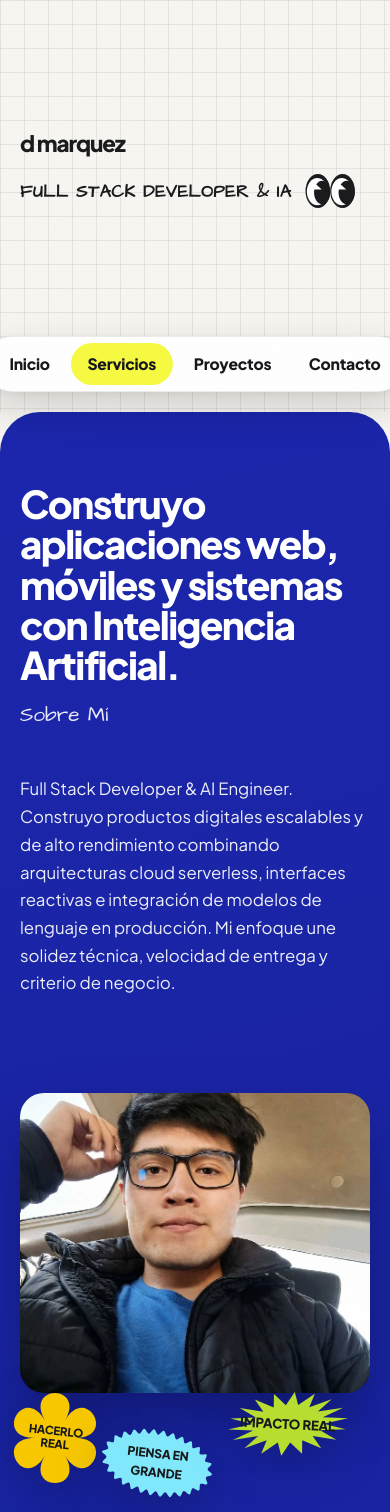
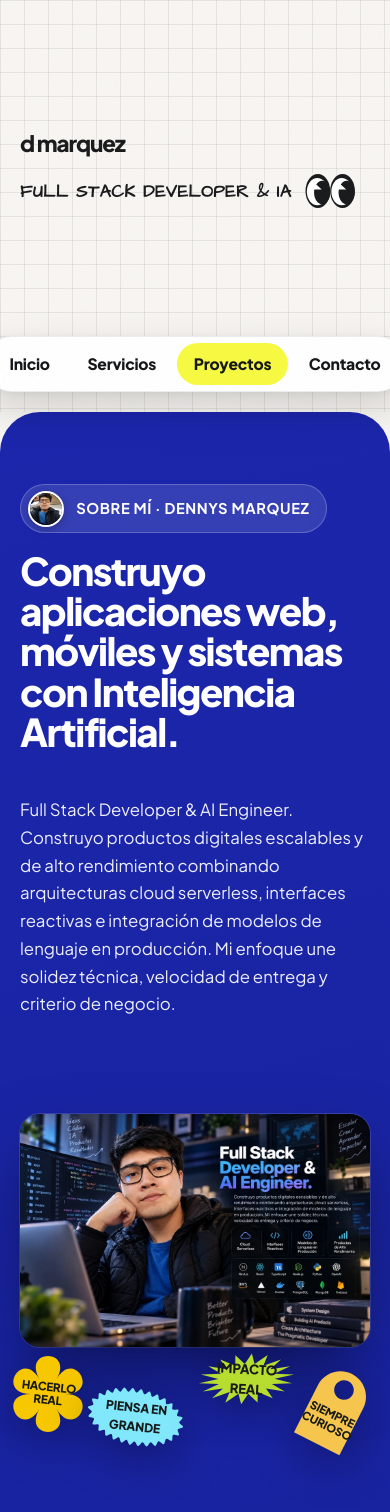
Before and after one commit to dennys3mf/dennys3mf.github.io, a Next.js app: page / in a window 390 px wide. Shown: the part 432-1944 px from the top of the page. Built offline with nearby package versions, Linux system fonts and the light colour scheme; a web font is replaced by a local one.

Commit message:
feat(about): incorporar fotografia de ingenieria Full Stack & AI con workstation en la seccion Sobre Mi

```diff
--- a/src/app/page.module.css
+++ b/src/app/page.module.css
@@ -1424,6 +1424,38 @@
   gap: 0.85rem;
 }
 
+.aboutEyebrowRow {
+  display: inline-flex;
+  align-items: center;
+  gap: 0.75rem;
+  background: rgba(255, 255, 255, 0.12);
+  border: 1px solid rgba(255, 255, 255, 0.22);
+  padding: 0.35rem 1rem 0.35rem 0.45rem;
+  border-radius: 9999px;
+  backdrop-filter: blur(8px);
+  width: fit-content;
+  margin-bottom: 0.25rem;
+}
+
+.aboutAvatarSmall {
+  width: 36px;
+  height: 36px;
+  border-radius: 50%;
+  overflow: hidden;
+  border: 2px solid #ffffff;
+  flex-shrink: 0;
+  box-shadow: 0 2px 8px rgba(0, 0, 0, 0.25);
+  background-color: #1a2266;
+}
+
+.aboutAvatarSmall img {
+  width: 100%;
+  height: 100%;
+  object-fit: cover;
+  object-position: center 20%;
+  display: block;
+}
+
 .aboutModdoHeading {
   font-family: var(--font-heading);
   font-size: clamp(2.4rem, 5.2vw, 4.4rem);
@@ -1435,9 +1467,12 @@
 }
 
 .aboutModdoEyebrow {
-  font-family: var(--font-accent);
-  font-size: clamp(1.3rem, 2.2vw, 1.8rem);
-  color: rgba(255, 255, 255, 0.9);
+  font-family: var(--font-heading);
+  font-size: 0.92rem;
+  font-weight: 700;
+  color: #ffffff;
+  letter-spacing: 0.04em;
+  text-transform: uppercase;
   margin: 0;
 }
 
@@ -1460,32 +1495,32 @@
 
 .aboutMainImgCard {
   width: 100%;
-  height: clamp(340px, 42vw, 560px);
-  border-radius: 36px;
+  aspect-ratio: 1024 / 682;
+  border-radius: 32px;
   overflow: hidden;
-  box-shadow: 0 24px 60px -10px rgba(0, 0, 0, 0.35);
-  position: relative;
-  background-color: #1a2266;
+  box-shadow: 0 28px 70px -15px rgba(0, 0, 0, 0.55), 0 0 0 1px rgba(255, 255, 255, 0.14);
+  position: relative;
+  background-color: #0c1222;
 }
 
 .aboutMainImgCard img {
   width: 100%;
   height: 100%;
   object-fit: cover;
-  object-position: center 20%;
+  object-position: center center;
   display: block;
 }
 
 /* Badges positioned around photo */
 .badgePosMove {
   position: absolute;
-  top: 18%;
+  top: 15%;
   left: -48px;
   width: clamp(105px, 11vw, 145px);
   height: clamp(105px, 11vw, 145px);
   z-index: 10;
   cursor: grab;
-  filter: drop-shadow(0 10px 24px rgba(0, 0, 0, 0.25));
+  filter: drop-shadow(0 10px 24px rgba(0, 0, 0, 0.35));
   transition: transform 0.25s ease;
 }
 
@@ -1496,12 +1531,12 @@
 .badgePosBold {
   position: absolute;
   bottom: 8%;
-  left: -32px;
+  left: -36px;
   width: clamp(120px, 13vw, 175px);
   height: clamp(75px, 8vw, 105px);
   z-index: 10;
   cursor: grab;
-  filter: drop-shadow(0 10px 24px rgba(0, 0, 0, 0.25));
+  filter: drop-shadow(0 10px 24px rgba(0, 0, 0, 0.35));
   transition: transform 0.25s ease;
 }
 
@@ -1511,13 +1546,13 @@
 
 .badgePosNoise {
   position: absolute;
-  top: -36px;
-  right: 20px;
+  top: -42px;
+  right: -36px;
   width: clamp(140px, 15vw, 210px);
   height: clamp(80px, 9vw, 120px);
   z-index: 10;
   cursor: grab;
-  filter: drop-shadow(0 10px 24px rgba(0, 0, 0, 0.25));
+  filter: drop-shadow(0 10px 24px rgba(0, 0, 0, 0.35));
   transition: transform 0.25s ease;
 }
 
@@ -1527,13 +1562,13 @@
 
 .badgePosCurious {
   position: absolute;
-  bottom: -32px;
-  right: -24px;
+  bottom: -36px;
+  right: -32px;
   width: clamp(95px, 10vw, 135px);
   height: clamp(110px, 12vw, 155px);
   z-index: 10;
   cursor: grab;
-  filter: drop-shadow(0 10px 24px rgba(0, 0, 0, 0.25));
+  filter: drop-shadow(0 10px 24px rgba(0, 0, 0, 0.35));
   transition: transform 0.25s ease;
 }
 
@@ -2054,36 +2089,37 @@
   }
 
   .aboutMainImgCard {
-    height: 300px;
-    border-radius: 24px;
+    height: auto;
+    aspect-ratio: 1024 / 682;
+    border-radius: 20px;
   }
 
   .badgePosMove {
-    top: 5%;
+    top: 2%;
     left: -10px;
-    width: 90px;
-    height: 90px;
+    width: 76px;
+    height: 76px;
   }
 
   .badgePosBold {
     bottom: -15px;
     left: -8px;
-    width: 110px;
-    height: 70px;
+    width: 95px;
+    height: 60px;
   }
 
   .badgePosNoise {
     top: -24px;
     right: -8px;
-    width: 120px;
-    height: 70px;
+    width: 95px;
+    height: 58px;
   }
 
   .badgePosCurious {
     bottom: -24px;
     right: -8px;
-    width: 80px;
-    height: 95px;
+    width: 72px;
+    height: 85px;
   }
 
   .serviceTrackCol {
--- a/src/app/page.tsx
+++ b/src/app/page.tsx
@@ -104,10 +104,19 @@ export default function Home() {
         <div className={styles.aboutModdoContainer}>
           <div className={styles.aboutModdoHeader}>
             <div className={styles.aboutModdoLeft}>
+              <div className={styles.aboutEyebrowRow}>
+                <div className={styles.aboutAvatarSmall}>
+                  <img
+                    src="/images/personal/dennys-portrait.webp"
+                    alt="Dennys Marquez"
+                    loading="lazy"
+                  />
+                </div>
+                <p className={styles.aboutModdoEyebrow}>Sobre Mí · Dennys Marquez</p>
+              </div>
               <h2 className={styles.aboutModdoHeading}>
                 Construyo aplicaciones web, móviles y sistemas con Inteligencia Artificial.
               </h2>
-              <p className={styles.aboutModdoEyebrow}>Sobre Mí</p>
             </div>
             <div>
               <p className={styles.aboutModdoParagraph}>
@@ -123,8 +132,8 @@ export default function Home() {
           <div className={styles.aboutStageWrap}>
             <div className={styles.aboutMainImgCard}>
               <img
-                src="/images/personal/dennys-portrait.webp"
-                alt="Dennys Gabriel Marquez Flores — Full Stack Developer & AI Engineer"
+                src="/images/personal/dennys-fullstack-ai.webp"
+                alt="Dennys Gabriel Marquez Flores — Full Stack Developer & AI Engineer en su estación de desarrollo con IA"
                 loading="lazy"
               />
             </div>
```
Also changed, not shown: public/images/personal/dennys-fullstack-ai.jpg (added), public/images/personal/dennys-fullstack-ai.webp (added).
